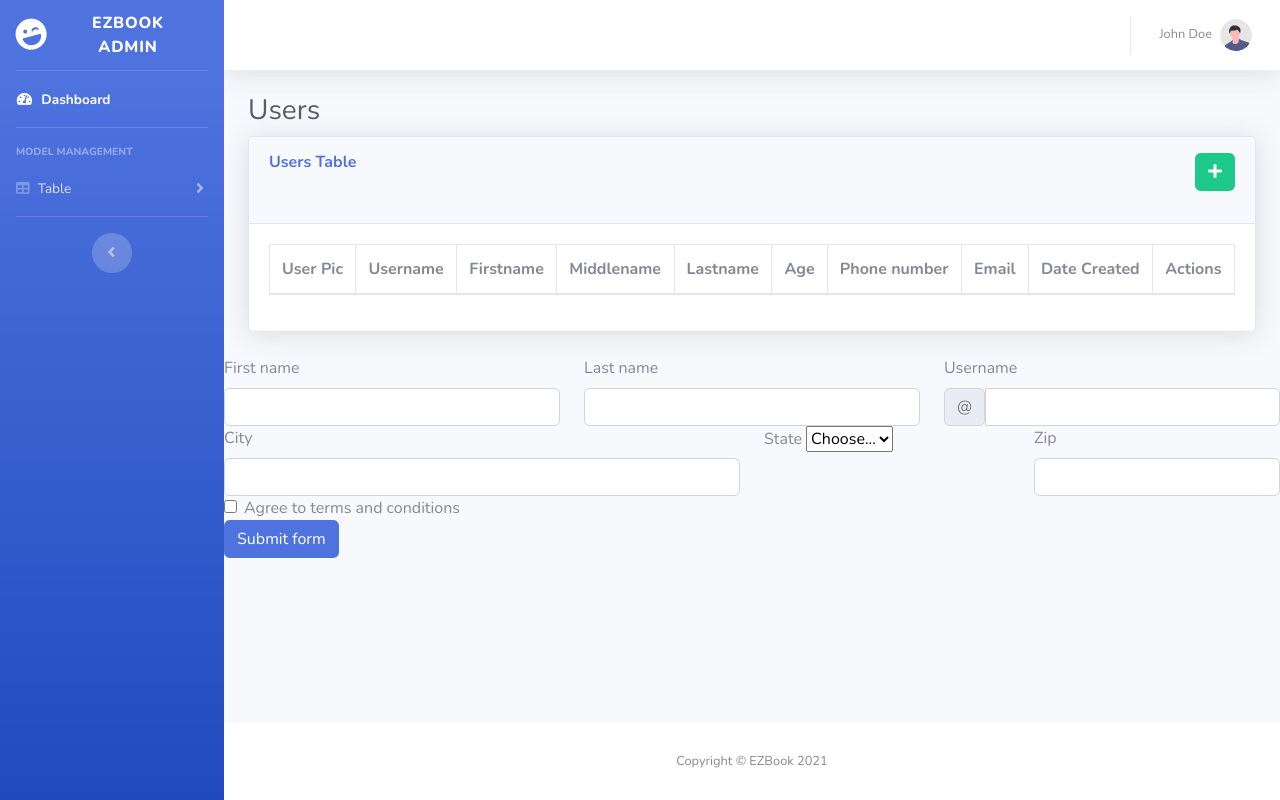
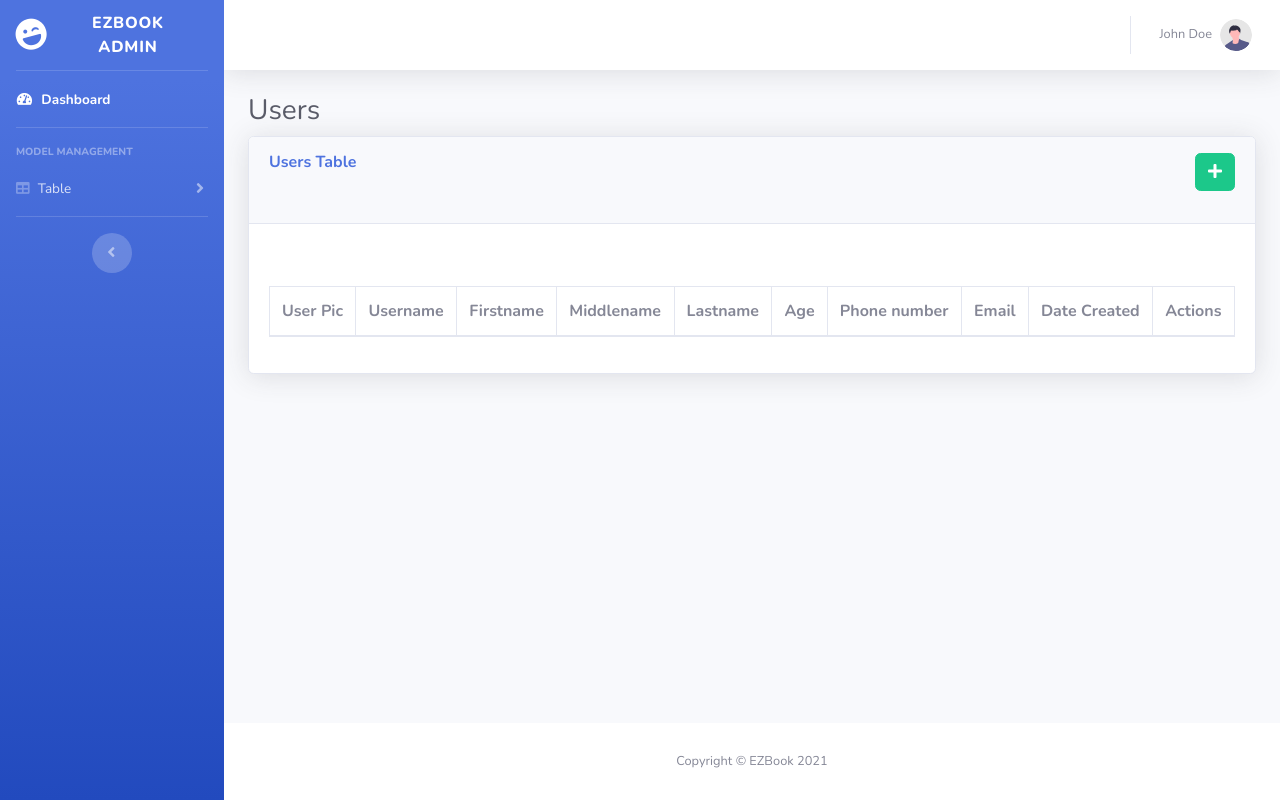
Before and after one commit to garysenoc/IM2_Project, a Django app: page /ezbook_admin/tables/users in a window 1280 px wide. Run offline with Django 3.2, Linux system fonts and the light colour scheme; lists and menus that the app fills with data are empty; some libraries are stand-ins or nearby versions.

```diff
--- a/EZBook/templates/ezbook_admin/tables/users.html
+++ b/EZBook/templates/ezbook_admin/tables/users.html
@@ -18,6 +18,7 @@
                 </a>
             </p>
         </div>
+        <div id="result" class="alert" role="alert" display="hidden"></div>
         <div class="card-body">
             <div class="table-responsive">
                 <table id="bootstrapdatatable" class="table table-bordered" width="100%">
@@ -68,7 +69,7 @@
     </div>
 </div>
 
-<!-- <div class="modal fade" id="addModal" tabindex="-1" role="dialog" aria-labelledby="addModalLabel" aria-hidden="true">
+<div class="modal fade" id="addModal" tabindex="-1" role="dialog" aria-labelledby="addModalLabel" aria-hidden="true">
     <div class="modal-dialog" role="document">
         <div class="modal-content">
             <div class="modal-header">
@@ -141,52 +142,7 @@
             </form>
         </div>
     </div>
-</div> -->
-
-<form class="row g-3">
-    <div class="col-md-4">
-        <label for="validationDefault01" class="form-label">First name</label>
-        <input type="text" class="form-control" id="validationDefault01" required>
-    </div>
-    <div class="col-md-4">
-        <label for="validationDefault02" class="form-label">Last name</label>
-        <input type="text" class="form-control" id="validationDefault02" required>
-    </div>
-    <div class="col-md-4">
-        <label for="validationDefaultUsername" class="form-label">Username</label>
-        <div class="input-group">
-            <span class="input-group-text" id="inputGroupPrepend2">@</span>
-            <input type="text" class="form-control" id="validationDefaultUsername" aria-describedby="inputGroupPrepend2"
-                required>
-        </div>
-    </div>
-    <div class="col-md-6">
-        <label for="validationDefault03" class="form-label">City</label>
-        <input type="email" class="form-control" id="validationDefault03" required>
-    </div>
-    <div class="col-md-3">
-        <label for="validationDefault04" class="form-label">State</label>
-        <select class="form-select" id="validationDefault04" required>
-            <option selected disabled value="">Choose...</option>
-            <option>...</option>
-        </select>
-    </div>
-    <div class="col-md-3">
-        <label for="validationDefault05" class="form-label">Zip</label>
-        <input type="text" class="form-control" id="validationDefault05" required>
-    </div>
-    <div class="col-12">
-        <div class="form-check">
-            <input class="form-check-input" type="checkbox" value="" id="invalidCheck2" required>
-            <label class="form-check-label" for="invalidCheck2">
-                Agree to terms and conditions
-            </label>
-        </div>
-    </div>
-    <div class="col-12">
-        <button class="btn btn-primary" type="submit">Submit form</button>
-    </div>
-</form>
+</div>
 
 <script type="text/javascript">
     $(() => {
```
Also changed, not shown: EZBook/package.json (deleted, +0 -15 lines), EZBook/package-lock.json (deleted).
